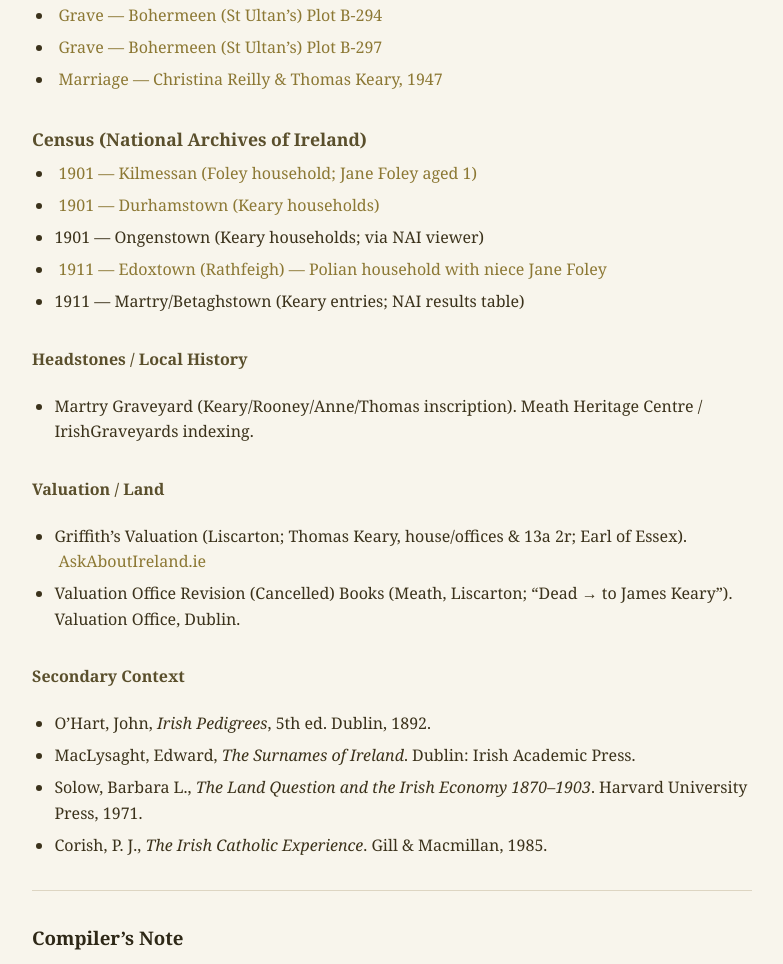
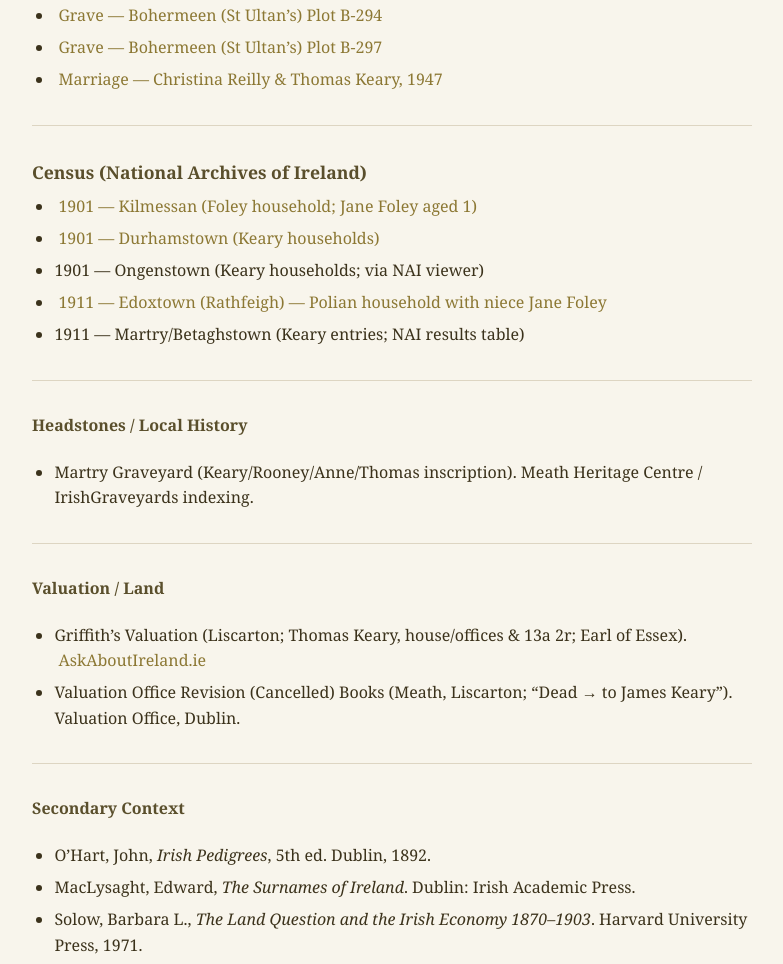
Before and after one commit to kearey-archives/kearey-family-history, a plain HTML site: page context.html in a window 1280 px wide. Shown: the part 2641-3605 px from the top of the page, without its empty margins (248-1031 px from the left). Drawn offline with Linux system fonts and the light colour scheme.

Commit message:
Add files via upload

```diff
--- a/context.html
+++ b/context.html
@@ -108,6 +108,8 @@
 
 </section>
 
+<hr class="soft">
+
 <section class="notes">
 <h3>Census (National Archives of Ireland)</h3>
 
@@ -121,12 +123,16 @@
 
 </section>
 
+<hr class="soft">
+
 <section class="notes">
 <h4>Headstones / Local History</h4>
 <ul>
   <li>Martry Graveyard (Keary/Rooney/Anne/Thomas inscription). Meath Heritage Centre / IrishGraveyards indexing.</li>
 </ul>
 </section>
+
+<hr class="soft">
 
 <section class="notes">
 <h4>Valuation / Land</h4>
@@ -135,6 +141,8 @@
   <li>Valuation Office Revision (Cancelled) Books (Meath, Liscarton; “Dead → to James Keary”). Valuation Office, Dublin.</li>
 </ul>
 </section>
+
+<hr class="soft">
 
 <section class="notes">
 <h4>Secondary Context</h4>
```
